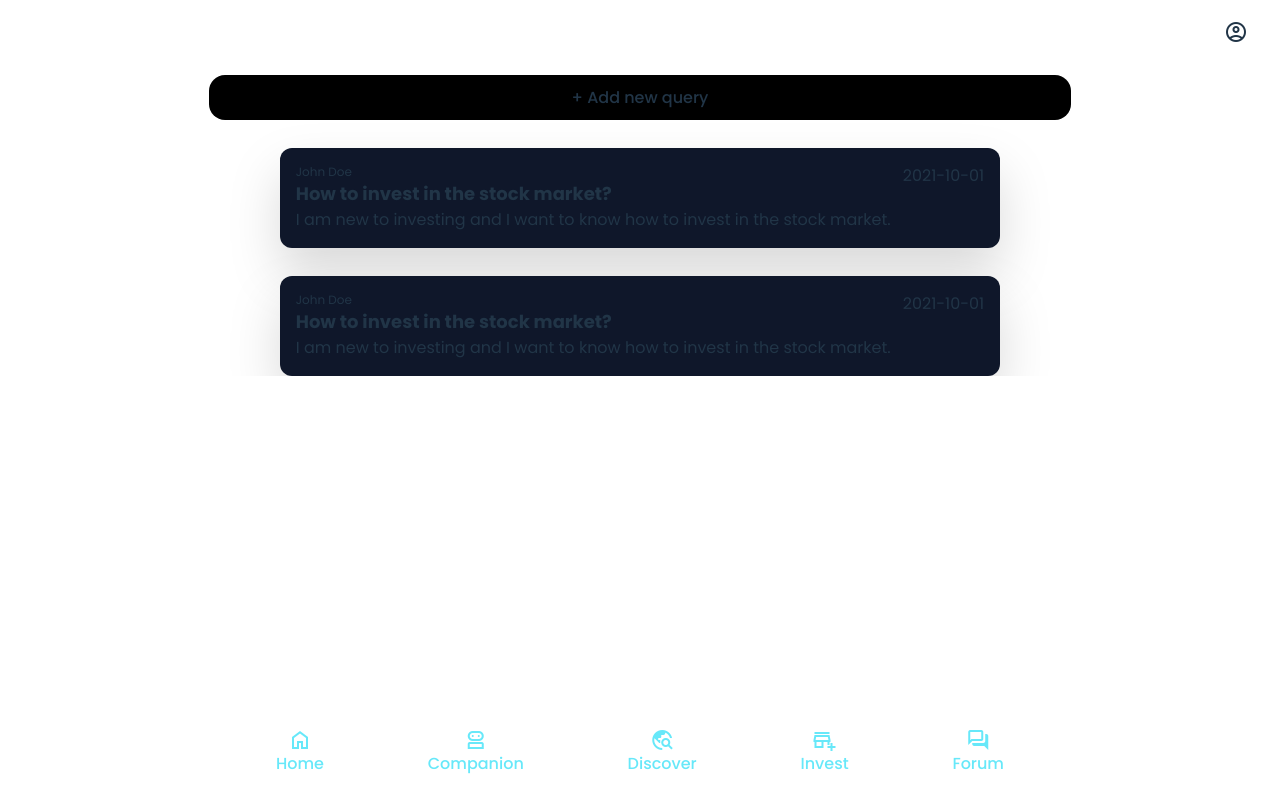
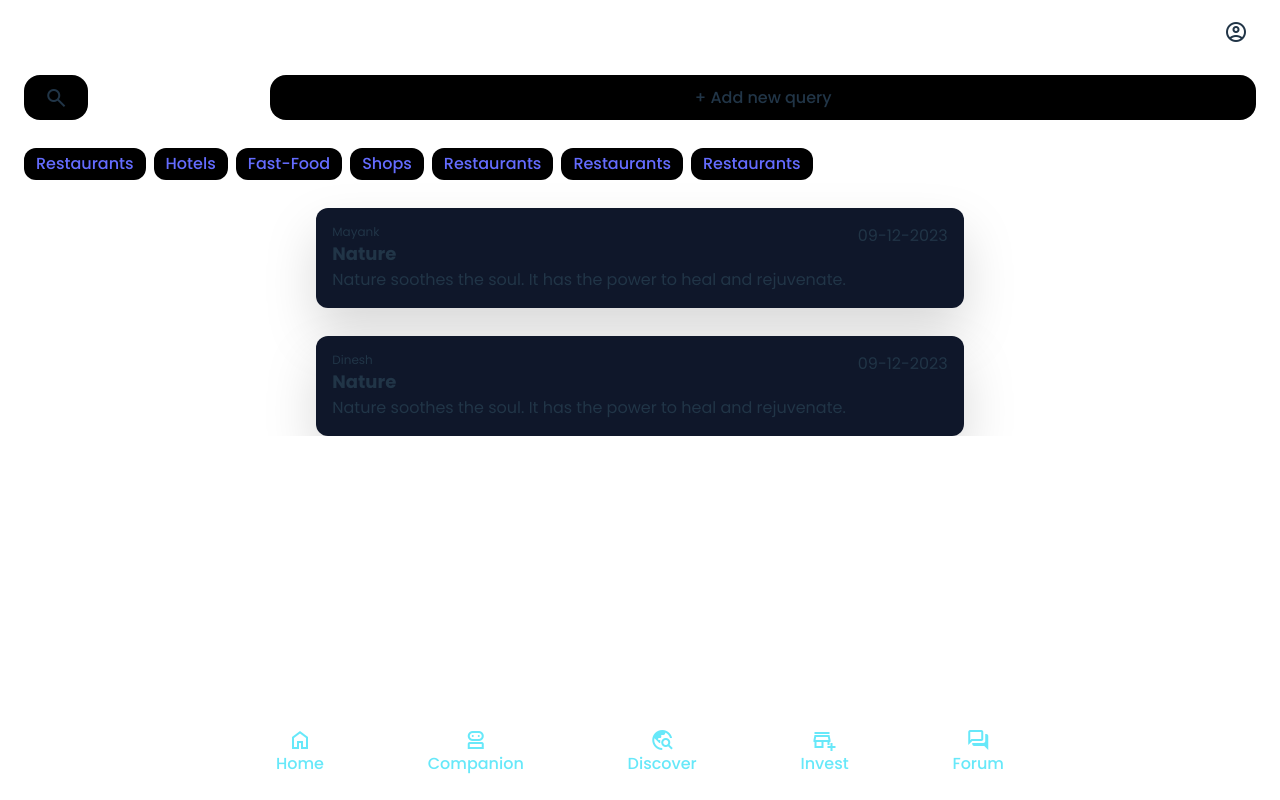
Before and after one commit to Overthinkr/TravMore, a React (Vite) app: page /forum in a window 1280 px wide. Built offline with nearby package versions, Linux system fonts and the light colour scheme; no server answers.

Commit message:
added forum functionalitites

```diff
--- a/src/pages/Forum.jsx
+++ b/src/pages/Forum.jsx
@@ -1,28 +1,82 @@
+import { useState } from "react";
 import ForumCard from "../components/forum/Forumcard.component";
 
 export default function Forum() {
   let forumcards = [
     {
       id: 1,
-      title: "How to invest in the stock market?",
+      title: "Nature",
       description:
-        "I am new to investing and I want to know how to invest in the stock market.",
-      date: "2021-10-01",
-      user: "John Doe",
+        "Nature soothes the soul. It has the power to heal and rejuvenate.",
+      date: "09-12-2023",
+      user: "Mayank",
     },
     {
       id: 2,
-      title: "How to invest in the stock market?",
+      title: "Nature",
       description:
-        "I am new to investing and I want to know how to invest in the stock market.",
-      date: "2021-10-01",
-      user: "John Doe",
+        "Nature soothes the soul. It has the power to heal and rejuvenate.",
+      date: "09-12-2023",
+      user: "Dinesh",
     },
   ];
 
+  const [searchbutton, setSearchbutton] = useState(false);
+  const [search, setSearch] = useState("");
+
   return (
-    <div className="flex flex-col gap-7 items-center mx-6 overflow-y-scroll">
-      <button className="w-[70%] rounded-2xl bg-black">+ Add new query</button>
+    <div className="flex flex-col gap-7 items-center mx-6 overflow-y-scroll overflow-x-hidden">
+      <div className="flex flex-row items-center w-full justify-between">
+        <button
+          className="rounded-2xl bg-black flex"
+          onClick={() => setSearchbutton(true)}
+        >
+          <span className="material-symbols-outlined">search</span>
+        </button>
+        <button className="w-[80%] rounded-2xl bg-black">
+          + Add new query
+        </button>
+      </div>
+      {searchbutton && (
+        <div className="flex flex-row items-center w-full justify-between">
+          <button
+            className="rounded-2xl bg-black flex"
+            onClick={() => setSearchbutton(false)}
+          >
+            <span className="material-symbols-outlined">close</span>
+          </button>
+          <input
+            type="text"
+            className="w-[80%] rounded-2xl bg-white border-2 border-black p-2 px-4 text-black text-center"
+            placeholder="Type here to search..."
+            value={search}
+            onChange={(e) => setSearch(e.target.value)}
+          />
+        </div>
+      )}
+      <div className="flex overflow-x-scroll w-full gap-2 max-h-8">
+        <a className="bg-black rounded-xl p-1 px-3 min-w-max">
+          <p>Restaurants</p>
+        </a>
+        <a className="bg-black rounded-xl p-1 px-3 min-w-max">
+          <p>Hotels</p>
+        </a>
+        <a className="bg-black rounded-xl p-1 px-3 min-w-max">
+          <p>Fast-Food</p>
+        </a>
+        <a className="bg-black rounded-xl p-1 px-3 min-w-max">
+          <p>Shops</p>
+        </a>
+        <a className="bg-black rounded-xl p-1 px-3 min-w-max">
+          <p>Restaurants</p>
+        </a>
+        <a className="bg-black rounded-xl p-1 px-3 min-w-max">
+          <p>Restaurants</p>
+        </a>
+        <a className="bg-black rounded-xl p-1 px-3 min-w-max">
+          <p>Restaurants</p>
+        </a>
+      </div>
       {forumcards.map((forumcard) => (
         <ForumCard
           key={forumcard.id}
```
